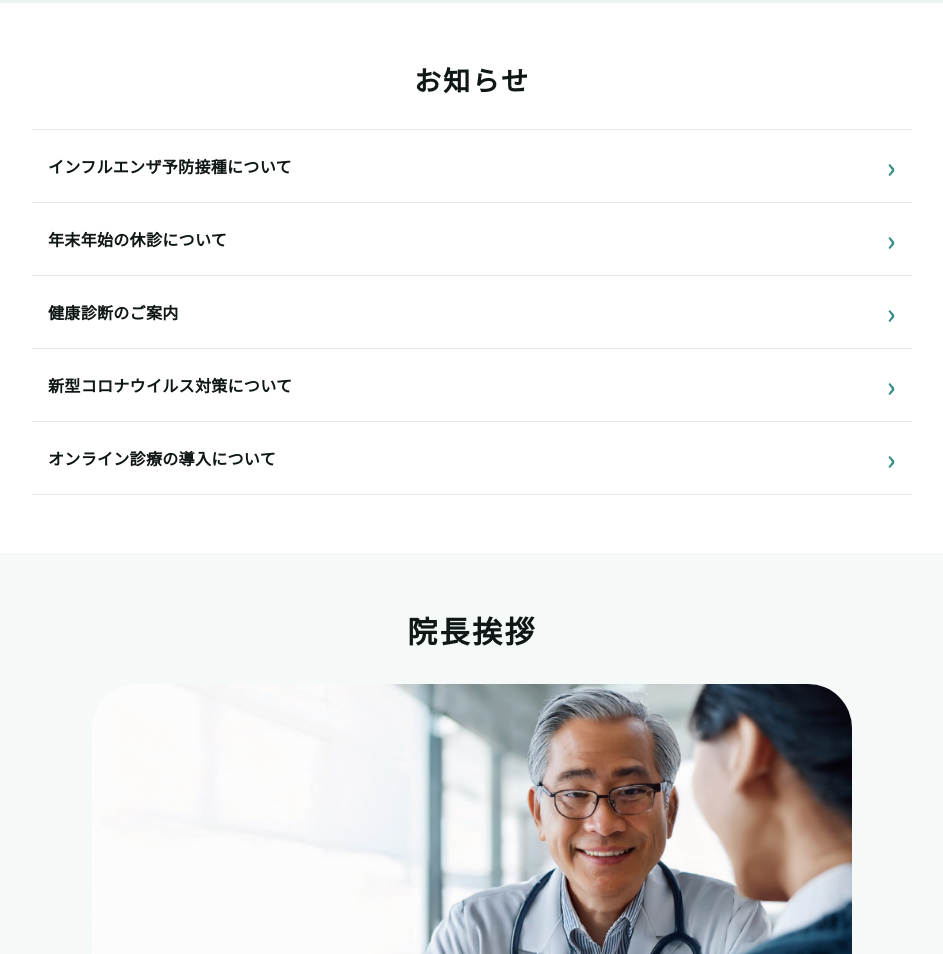
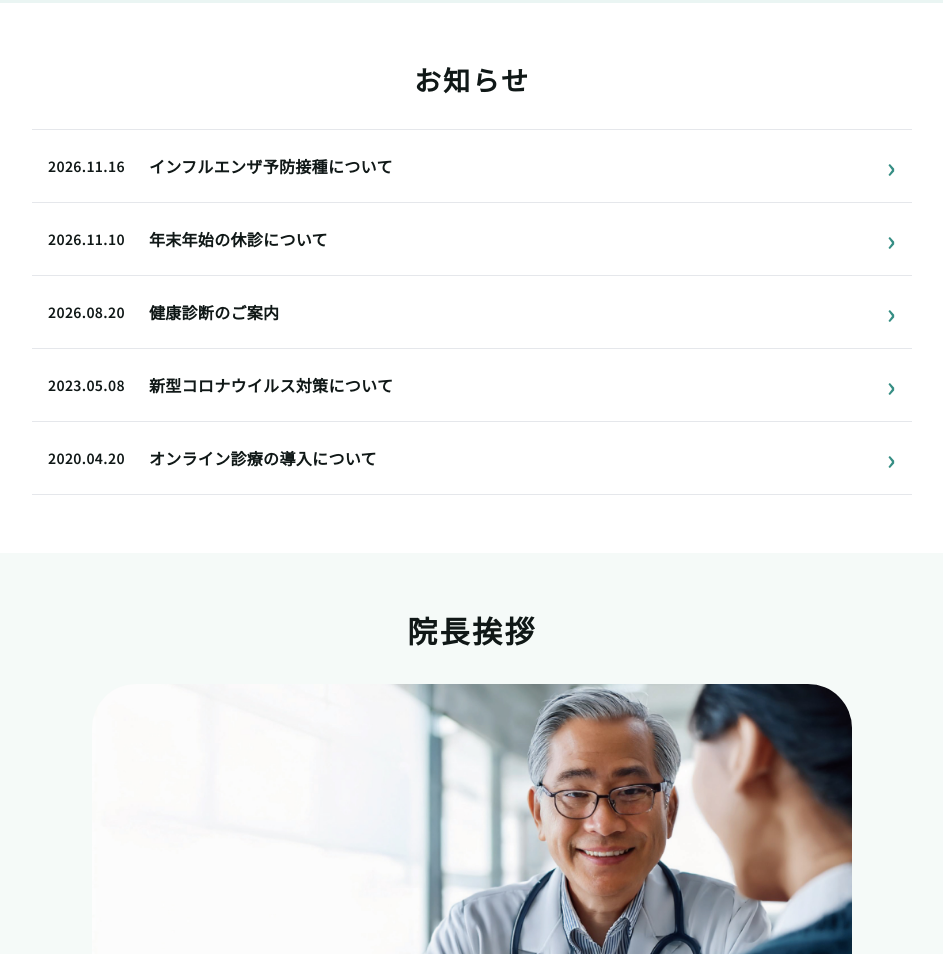
Before and after one commit to KEIJI3333/satouiin_waida, a plain HTML site: page index.html in a window 1280 px wide. Shown: the part 1200-2154 px from the top of the page, without its empty margins (168-1111 px from the left). Drawn offline with Linux system fonts and the light colour scheme.

Commit message:
お知らせに再度日付（変更含）を追加

```diff
--- a/css/style.css
+++ b/css/style.css
@@ -737,3 +737,13 @@ a { color: inherit; text-decoration: none; }
   font-size: 14px;
   line-height: 1.6;
 }
+
+.news-list .news-list-date {
+  flex-shrink: 0;
+  font-size: 14px;
+  white-space: nowrap;
+}
+.news-list .news-list-title {
+  flex: 1;
+  min-width: 0;
+}
--- a/index.html
+++ b/index.html
@@ -98,19 +98,19 @@
         <h2 class="section-title">お知らせ</h2>
         <ol class="news-list">
           <li>
-            <h3><a href="./news-1.html"><span>インフルエンザ予防接種について</span><span class="news-arrow" aria-hidden="true">›</span></a></h3>
+            <h3><a href="./news-1.html"><time class="news-list-date" datetime="2026-11-16">2026.11.16</time><span class="news-list-title">インフルエンザ予防接種について</span><span class="news-arrow" aria-hidden="true">›</span></a></h3>
           </li>
           <li>
-            <h3><a href="./news-2.html"><span>年末年始の休診について</span><span class="news-arrow" aria-hidden="true">›</span></a></h3>
+            <h3><a href="./news-2.html"><time class="news-list-date" datetime="2026-11-10">2026.11.10</time><span class="news-list-title">年末年始の休診について</span><span class="news-arrow" aria-hidden="true">›</span></a></h3>
           </li>
           <li>
-            <h3><a href="./news-3.html"><span>健康診断のご案内</span><span class="news-arrow" aria-hidden="true">›</span></a></h3>
+            <h3><a href="./news-3.html"><time class="news-list-date" datetime="2026-08-20">2026.08.20</time><span class="news-list-title">健康診断のご案内</span><span class="news-arrow" aria-hidden="true">›</span></a></h3>
           </li>
           <li>
-            <h3><a href="./news-4.html"><span>新型コロナウイルス対策について</span><span class="news-arrow" aria-hidden="true">›</span></a></h3>
+            <h3><a href="./news-4.html"><time class="news-list-date" datetime="2023-05-08">2023.05.08</time><span class="news-list-title">新型コロナウイルス対策について</span><span class="news-arrow" aria-hidden="true">›</span></a></h3>
           </li>
           <li>
-            <h3><a href="./news-5.html"><span>オンライン診療の導入について</span><span class="news-arrow" aria-hidden="true">›</span></a></h3>
+            <h3><a href="./news-5.html"><time class="news-list-date" datetime="2020-04-20">2020.04.20</time><span class="news-list-title">オンライン診療の導入について</span><span class="news-arrow" aria-hidden="true">›</span></a></h3>
           </li>
         </ol>
       </div>
```
Also changed, not shown: news-5.html (+1 -1 lines).
